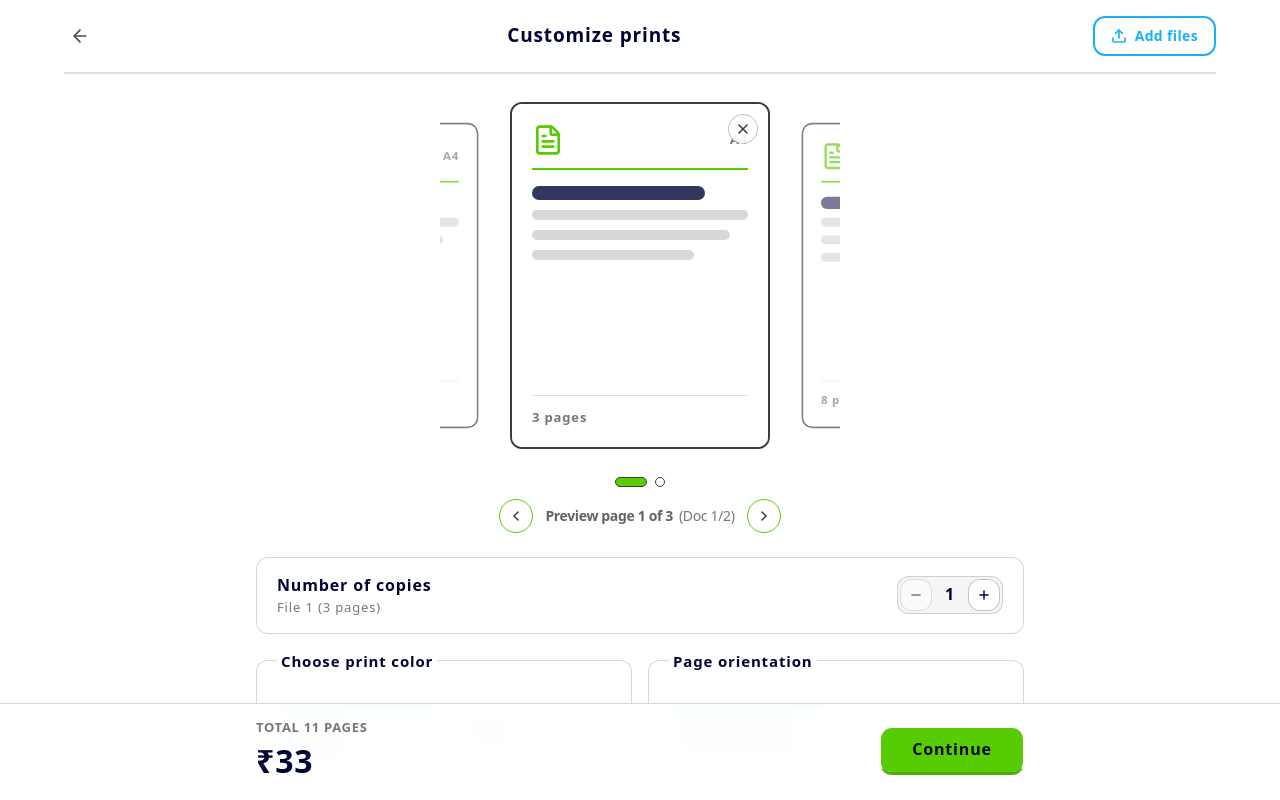
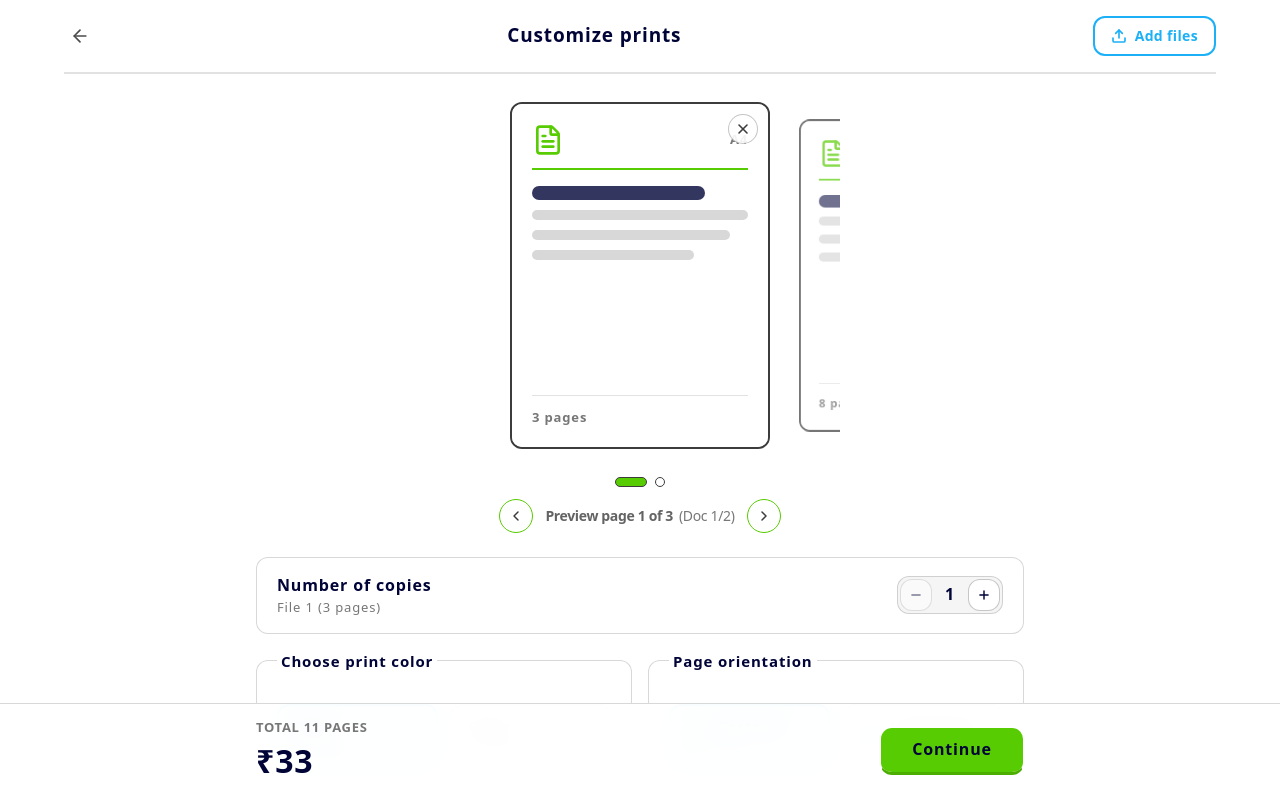
Before and after one commit to smarty-code/meetctrlp, a Next.js app in the folder apps/printUserWebapp/: page /customize in a window 1280 px wide. Shown: the top 800 px of the page. Built offline with nearby package versions, Linux system fonts and the light colour scheme.

Commit message:
refactor: improve preview carousel gesture handling and transition animations

```diff
--- a/apps/printUserWebapp/src/app/customize/page.tsx
+++ b/apps/printUserWebapp/src/app/customize/page.tsx
@@ -137,8 +137,11 @@ export default function CustomizePage() {
   const moveDocument = (offset: number) => {
     if (documents.length < 1) return;
     const currentIndex = documents.findIndex((document) => document.id === selectedId);
-    setSelectedId(documents[(currentIndex + offset + documents.length) % documents.length].id);
-    setPreviewPage(1);
+    const targetIndex = currentIndex + offset;
+    if (targetIndex >= 0 && targetIndex < documents.length) {
+      setSelectedId(documents[targetIndex].id);
+      setPreviewPage(1);
+    }
   };
 
   const applyToAll = () => {
--- a/apps/printUserWebapp/src/components/customize/document-preview.tsx
+++ b/apps/printUserWebapp/src/components/customize/document-preview.tsx
@@ -21,12 +21,15 @@ export function DocumentPreview({
   const isImage = document.type.startsWith('image/');
   const isPdf =
     document.type === 'application/pdf' || document.name.toLowerCase().endsWith('.pdf');
+  const isLandscape = document.configuration?.orientation === 'landscape';
   const previewUrl = document.previewUrl;
 
   return (
     <div
-      className={`relative aspect-3/4 w-full overflow-hidden rounded-xl border-2 border-graphite bg-paper text-midnight select-none flex flex-col shadow-xs ${
-        className ?? 'max-w-72 sm:max-w-80'
+      className={`relative ${
+        isLandscape ? 'aspect-4/3' : 'aspect-3/4'
+      } w-full overflow-hidden rounded-xl border-2 border-graphite bg-paper text-midnight select-none flex flex-col shadow-xs transition-all duration-300 ${
+        className ?? (isLandscape ? 'max-w-88 sm:max-w-96' : 'max-w-72 sm:max-w-80')
       }`}
     >
       {/* Remove Cross Button placed directly on the main canvas */}
--- a/apps/printUserWebapp/src/components/customize/document-selector.tsx
+++ b/apps/printUserWebapp/src/components/customize/document-selector.tsx
@@ -32,7 +32,7 @@ export function DocumentSelector({
   const handleSwipeLeft = () => {
     if (previewPage < document.pageCount) {
       onPreviewPage(previewPage + 1);
-    } else if (documents.length > 1 && onMove) {
+    } else if (position < documents.length && onMove) {
       onMove(1);
     }
   };
@@ -40,7 +40,7 @@ export function DocumentSelector({
   const handleSwipeRight = () => {
     if (previewPage > 1) {
       onPreviewPage(previewPage - 1);
-    } else if (documents.length > 1 && onMove) {
+    } else if (position > 1 && onMove) {
       onMove(-1);
     }
   };
--- a/apps/printUserWebapp/src/components/customize/preview-carousel.tsx
+++ b/apps/printUserWebapp/src/components/customize/preview-carousel.tsx
@@ -1,28 +1,41 @@
-'use client';
+"use client"
 
-import React, { useRef, useState, useCallback, useImperativeHandle, forwardRef } from 'react';
-import { ConfigurableDocument } from '../../types/upload';
-import { DocumentPreview } from './document-preview';
+import React, {
+  forwardRef,
+  useCallback,
+  useImperativeHandle,
+  useRef,
+  useState,
+} from "react"
+import { ConfigurableDocument } from "../../types/upload"
+import { DocumentPreview } from "./document-preview"
 
 export interface PreviewCarouselHandle {
-  slideLeft: () => void;
-  slideRight: () => void;
+  slideLeft: () => void
+  slideRight: () => void
 }
 
 interface PreviewCarouselProps {
-  documents: ConfigurableDocument[];
-  selectedId: string;
-  previewPage: number;
-  onSelectDocument: (id: string) => void;
-  onPreviewPage: (page: number) => void;
-  onSwipeLeft: () => void;
-  onSwipeRight: () => void;
-  onRemove?: () => void;
-  onPageCountDetected?: (docId: string, count: number) => void;
+  documents: ConfigurableDocument[]
+  selectedId: string
+  previewPage: number
+  onSelectDocument: (id: string) => void
+  onPreviewPage: (page: number) => void
+  onSwipeLeft: () => void
+  onSwipeRight: () => void
+  onRemove?: () => void
+  onPageCountDetected?: (docId: string, count: number) => void
 }
 
-export const PreviewCarousel = forwardRef<PreviewCarouselHandle, PreviewCarouselProps>(
-  function PreviewCarousel(
+type Direction = "left" | "right"
+type TransitionKind = "document" | "page" | null
+
+const TRANSITION_MS = 380
+
+export const PreviewCarousel = forwardRef<
+  PreviewCarouselHandle,
+  PreviewCarouselProps
+>(function PreviewCarousel(
   {
     documents,
     selectedId,
@@ -36,173 +49,276 @@ export const PreviewCarousel = forwardRef<PreviewCarouselHandle, PreviewCarousel
   },
   ref
 ) {
-    const activeDoc = documents.find((item) => item.id === selectedId) ?? documents[0];
-    const currentIndex = documents.findIndex((item) => item.id === activeDoc.id);
+  const activeDoc =
+    documents.find((item) => item.id === selectedId) ?? documents[0]
+  const currentIndex = documents.findIndex((item) => item.id === activeDoc.id)
+  const prevDoc = currentIndex > 0 ? documents[currentIndex - 1] : null
+  const nextDoc =
+    currentIndex < documents.length - 1 ? documents[currentIndex + 1] : null
 
-    // Track drag offset and transition states
-    const [dragX, setDragX] = useState(0);
-    const [isDragging, setIsDragging] = useState(false);
-    const [isTransitioning, setIsTransitioning] = useState(false);
+  const trackRef = useRef<HTMLDivElement>(null)
+  const startXRef = useRef<number | null>(null)
+  const startYRef = useRef<number | null>(null)
+  const startTimeRef = useRef(0)
+  const axisRef = useRef<"x" | "y" | null>(null)
+  const transitionRef = useRef<TransitionKind>(null)
+  const directionRef = useRef<Direction | null>(null)
+  const callbackRef = useRef<(() => void) | null>(null)
+  const isAnimatingRef = useRef(false)
+  const didDragRef = useRef(false)
 
-    // Refs to track gestures without stale closures
-    const startXRef = useRef<number | null>(null);
-    const startYRef = useRef<number | null>(null);
-    const startTimeRef = useRef<number>(0);
-    const axisLockedRef = useRef<'x' | 'y' | null>(null);
-    const wheelLockRef = useRef(false);
+  const [dragX, setDragX] = useState(0)
+  const [cardStep, setCardStep] = useState(276)
+  const [isDragging, setIsDragging] = useState(false)
+  const [isAnimating, setIsAnimating] = useState(false)
+  const [isResetting, setIsResetting] = useState(false)
+  const [isPageExiting, setIsPageExiting] = useState(false)
+  const [pageDirection, setPageDirection] = useState<Direction>("left")
 
-    // Determine side peek documents (only when documents > 1)
-    const hasMultipleDocs = documents.length > 1;
-    const prevIndex = hasMultipleDocs
-      ? (currentIndex - 1 + documents.length) % documents.length
-      : -1;
-    const nextIndex = hasMultipleDocs ? (currentIndex + 1) % documents.length : -1;
+  const getCardStep = useCallback(() => {
+    const cards = trackRef.current?.querySelectorAll<HTMLElement>(
+      "[data-carousel-card]"
+    )
+    if (cards && cards.length > 1) {
+      const step = Math.abs(
+        cards[1].getBoundingClientRect().left -
+          cards[0].getBoundingClientRect().left
+      )
+      if (step > 0) return step
+    }
+    return 276
+  }, [])
 
-    const prevDoc = prevIndex >= 0 ? documents[prevIndex] : null;
-    const nextDoc = nextIndex >= 0 ? documents[nextIndex] : null;
+  const finish = useCallback(() => {
+    setIsResetting(true)
+    setDragX(0)
+    requestAnimationFrame(() => {
+      setIsResetting(false)
+      setIsAnimating(false)
+      isAnimatingRef.current = false
+    })
+  }, [])
 
-    // Trigger smooth animated transition in a given direction
-    const triggerSlide = useCallback(
-      (direction: 'left' | 'right', callback: () => void) => {
-        if (isTransitioning) return;
-        setIsTransitioning(true);
-        setIsDragging(false);
+  const startDocumentTransition = useCallback(
+    (direction: Direction, callback: () => void) => {
+      if (isAnimatingRef.current) return
+      isAnimatingRef.current = true
+      transitionRef.current = "document"
+      directionRef.current = direction
+      callbackRef.current = callback
+      setIsDragging(false)
+      setIsAnimating(true)
+      const step = getCardStep()
+      setCardStep(step)
+      setDragX(direction === "left" ? -step : step)
+    },
+    [getCardStep]
+  )
 
-        // Slide distance: 160px gives a punchy, smooth card transition
-        const targetOffset = direction === 'left' ? -160 : 160;
-        setDragX(targetOffset);
+  const startPageTransition = useCallback(
+    (direction: Direction, callback: () => void) => {
+      if (isAnimatingRef.current) return
+      isAnimatingRef.current = true
+      transitionRef.current = "page"
+      directionRef.current = direction
+      callbackRef.current = callback
+      setIsDragging(false)
+      setIsAnimating(true)
+      setPageDirection(direction)
+      setIsPageExiting(true)
+    },
+    []
+  )
 
-        setTimeout(() => {
-          callback();
-          // Reset drag position instantly with transition disabled briefly
-          setDragX(0);
-          setTimeout(() => {
-            setIsTransitioning(false);
-          }, 50);
-        }, 220);
+  const slide = useCallback(
+    (direction: Direction) => {
+      const isPageTurn =
+        direction === "left"
+          ? previewPage < activeDoc.pageCount
+          : previewPage > 1
+
+      if (isPageTurn) {
+        startPageTransition(
+          direction,
+          direction === "left" ? onSwipeLeft : onSwipeRight
+        )
+        return
+      }
+
+      const adjacentDoc = direction === "left" ? nextDoc : prevDoc
+      if (!adjacentDoc) {
+        setDragX(0)
+        return
+      }
+
+      startDocumentTransition(
+        direction,
+        direction === "left" ? onSwipeLeft : onSwipeRight
+      )
     },
-      [isTransitioning]
-    );
+    [
+      activeDoc.pageCount,
+      nextDoc,
+      onSwipeLeft,
+      onSwipeRight,
+      previewPage,
+      prevDoc,
+      startDocumentTransition,
+      startPageTransition,
+    ]
+  )
 
-    // Expose slide methods to parent (e.g. for pagination buttons)
-    useImperativeHandle(
-      ref,
-      () => ({
-        slideLeft: () => triggerSlide('left', onSwipeLeft),
-        slideRight: () => triggerSlide('right', onSwipeRight),
-      }),
-      [triggerSlide, onSwipeLeft, onSwipeRight]
-    );
+  const slideLeft = useCallback(() => slide("left"), [slide])
+  const slideRight = useCallback(() => slide("right"), [slide])
 
-    // Click handler for side peek cards
-    const handleSelectPrev = () => {
-      if (!prevDoc || isTransitioning) return;
-      triggerSlide('right', () => {
-        onSelectDocument(prevDoc.id);
-        onPreviewPage(1);
-      });
-    };
+  useImperativeHandle(ref, () => ({ slideLeft, slideRight }), [
+    slideLeft,
+    slideRight,
+  ])
 
-    const handleSelectNext = () => {
-      if (!nextDoc || isTransitioning) return;
-      triggerSlide('left', () => {
-        onSelectDocument(nextDoc.id);
-        onPreviewPage(1);
-      });
-    };
+  const clearGesture = () => {
+    startXRef.current = null
+    startYRef.current = null
+    axisRef.current = null
+    setIsDragging(false)
+  }
 
-    // 1. Pointer Down (Touch / Mouse)
-    const handlePointerDown = (e: React.PointerEvent) => {
-      if (isTransitioning) return;
-      // Only handle primary button for mouse
-      if (e.pointerType === 'mouse' && e.button !== 0) return;
+  const handlePointerDown = (event: React.PointerEvent) => {
+    if (isAnimatingRef.current) return
+    if (event.pointerType === "mouse" && event.button !== 0) return
+    startXRef.current = event.clientX
+    startYRef.current = event.clientY
+    startTimeRef.current = performance.now()
+    axisRef.current = null
+    didDragRef.current = false
+    event.currentTarget.setPointerCapture?.(event.pointerId)
+  }
 
-      startXRef.current = e.clientX;
-      startYRef.current = e.clientY;
-      startTimeRef.current = Date.now();
-      axisLockedRef.current = null;
-      setIsDragging(true);
-    };
+  const handlePointerMove = (event: React.PointerEvent) => {
+    if (startXRef.current === null || startYRef.current === null) return
+    const deltaX = event.clientX - startXRef.current
+    const deltaY = event.clientY - startYRef.current
 
-    // 2. Pointer Move
-    const handlePointerMove = (e: React.PointerEvent) => {
-      if (!isDragging || startXRef.current === null || startYRef.current === null) return;
-
-      const deltaX = e.clientX - startXRef.current;
-      const deltaY = e.clientY - startYRef.current;
-
-      // Detect axis lock to preserve natural vertical page scrolling on mobile
-      if (!axisLockedRef.current) {
+    if (!axisRef.current) {
       if (Math.abs(deltaY) > Math.abs(deltaX) && Math.abs(deltaY) > 8) {
-          axisLockedRef.current = 'y';
-          setIsDragging(false);
-          setDragX(0);
-          return;
+        clearGesture()
+        setDragX(0)
+        return
       }
       if (Math.abs(deltaX) > 8) {
-          axisLockedRef.current = 'x';
+        axisRef.current = "x"
+        didDragRef.current = true
+        setIsDragging(true)
       }
     }
 
-      if (axisLockedRef.current === 'x') {
-        // Apply slight resistance when dragging beyond single-document boundaries
-        let offset = deltaX;
-        if (!hasMultipleDocs && activeDoc.pageCount <= 1) {
-          offset = deltaX * 0.3; // Rubber-band effect
-        }
-        setDragX(offset);
-      }
-    };
-
-    // 3. Pointer Up / End
-    const handlePointerEnd = (e: React.PointerEvent) => {
-      if (!isDragging || startXRef.current === null) {
-        setIsDragging(false);
-        setDragX(0);
-        return;
+    if (axisRef.current !== "x") return
+    const atBoundary =
+      (deltaX > 0 && previewPage === 1 && !prevDoc) ||
+      (deltaX < 0 && previewPage === activeDoc.pageCount && !nextDoc)
+    setDragX(deltaX * (atBoundary ? 0.22 : 0.78))
   }
 
-      const endX = e.clientX;
-      const deltaX = endX - startXRef.current;
-      const duration = Date.now() - startTimeRef.current;
-      const velocity = deltaX / Math.max(duration, 1);
+  const handlePointerEnd = (event: React.PointerEvent) => {
+    if (startXRef.current === null) {
+      clearGesture()
+      return
+    }
 
-      startXRef.current = null;
-      startYRef.current = null;
-      setIsDragging(false);
+    const deltaX = event.clientX - startXRef.current
+    const velocity =
+      deltaX / Math.max(performance.now() - startTimeRef.current, 1)
+    const wasHorizontalDrag = axisRef.current === "x"
+    clearGesture()
+    if (!wasHorizontalDrag) return
 
-      // Check if swipe condition met (distance threshold or flick velocity)
-      const isSwipeLeft = deltaX < -40 || (velocity < -0.35 && deltaX < -15);
-      const isSwipeRight = deltaX > 40 || (velocity > 0.35 && deltaX > 15);
+    if (deltaX < -56 || (velocity < -0.45 && deltaX < -18)) {
+      slideLeft()
+    } else if (deltaX > 56 || (velocity > 0.45 && deltaX > 18)) {
+      slideRight()
+    } else {
+      setDragX(0)
+    }
+  }
 
-      if (isSwipeLeft) {
-        triggerSlide('left', onSwipeLeft);
-      } else if (isSwipeRight) {
-        triggerSlide('right', onSwipeRight);
-      } else {
-        // Smoothly spring back to center
-        setDragX(0);
+  const handleWheel = (event: React.WheelEvent) => {
+    if (isAnimatingRef.current) return
+    if (Math.abs(event.deltaX) <= Math.abs(event.deltaY)) return
+    if (Math.abs(event.deltaX) < 18) return
+    event.preventDefault()
+    if (event.deltaX > 0) slideLeft()
+    else slideRight()
   }
-    };
 
-    // 4. Trackpad / Wheel Horizontal Scroll
-    const handleWheel = (e: React.WheelEvent) => {
-      if (Math.abs(e.deltaX) > 30 && !wheelLockRef.current && !isTransitioning) {
-        wheelLockRef.current = true;
-        if (e.deltaX > 0) {
-          triggerSlide('left', onSwipeLeft);
-        } else {
-          triggerSlide('right', onSwipeRight);
+  const handleTrackTransitionEnd = (
+    event: React.TransitionEvent<HTMLDivElement>
+  ) => {
+    if (
+      event.target !== event.currentTarget ||
+      event.propertyName !== "transform"
+    ) {
+      return
     }
-        setTimeout(() => {
-          wheelLockRef.current = false;
-        }, 400);
+    if (transitionRef.current !== "document") return
+    const callback = callbackRef.current
+    transitionRef.current = null
+    directionRef.current = null
+    callbackRef.current = null
+    callback?.()
+    finish()
   }
-    };
+
+  const handlePageTransitionEnd = (
+    event: React.TransitionEvent<HTMLDivElement>
+  ) => {
+    if (
+      event.target !== event.currentTarget ||
+      event.propertyName !== "opacity"
+    ) {
+      return
+    }
+    if (transitionRef.current !== "page" || !isPageExiting) return
+    const callback = callbackRef.current
+    transitionRef.current = null
+    directionRef.current = null
+    callbackRef.current = null
+    callback?.()
+    setIsPageExiting(false)
+    requestAnimationFrame(() => {
+      setIsAnimating(false)
+      isAnimatingRef.current = false
+    })
+  }
+
+  const handleSelectAdjacent = (
+    direction: Direction,
+    document: ConfigurableDocument
+  ) => {
+    if (didDragRef.current) {
+      didDragRef.current = false
+      return
+    }
+    startDocumentTransition(direction, () => {
+      onSelectDocument(document.id)
+      onPreviewPage(1)
+    })
+  }
+
+  const progress = Math.min(Math.abs(dragX) / cardStep, 1)
+  const nextScale = dragX < 0 ? 0.9 + progress * 0.1 : 0.9
+  const prevScale = dragX > 0 ? 0.9 + progress * 0.1 : 0.9
+  const activeScale = 1 - progress * 0.1
+  const nextOpacity = dragX < 0 ? 0.7 + progress * 0.3 : 0.7
+  const prevOpacity = dragX > 0 ? 0.7 + progress * 0.3 : 0.7
+  const activeOpacity = 1 - progress * 0.3
+  const cardTransition = isDragging
+    ? "none"
+    : `transform ${TRANSITION_MS}ms cubic-bezier(0.22, 1, 0.36, 1), opacity ${TRANSITION_MS}ms ease`
+  const pageShift = pageDirection === "left" ? -20 : 20
 
   return (
     <div
-        className="relative w-full max-w-[360px] sm:max-w-[400px] overflow-hidden mx-auto py-1 select-none touch-pan-y"
+      className="relative mx-auto w-full max-w-[360px] touch-pan-y overflow-hidden py-1 select-none sm:max-w-[400px]"
       onPointerDown={handlePointerDown}
       onPointerMove={handlePointerMove}
       onPointerUp={handlePointerEnd}
@@ -210,70 +326,120 @@ export const PreviewCarousel = forwardRef<PreviewCarouselHandle, PreviewCarousel
       onWheel={handleWheel}
       role="region"
       aria-label="Document preview carousel"
+      aria-busy={isAnimating}
     >
-        {/* Animated Carousel Track */}
       <div
-          className="flex items-center justify-center will-change-transform cursor-grab active:cursor-grabbing"
+        ref={trackRef}
+        className="flex cursor-grab items-center justify-center will-change-transform active:cursor-grabbing"
+        onTransitionEnd={handleTrackTransitionEnd}
         style={{
-            transform: `translateX(${dragX}px)`,
+          transform: `translate3d(${dragX}px, 0, 0)`,
           transition:
-              isDragging || isTransitioning
-                ? isDragging
-                  ? 'none'
-                  : 'transform 220ms cubic-bezier(0.2, 0, 0, 1)'
-                : 'transform 260ms cubic-bezier(0.2, 0, 0, 1)',
+            isDragging || isResetting
+              ? "none"
+              : `transform ${TRANSITION_MS}ms cubic-bezier(0.22, 1, 0.36, 1)`,
+          backfaceVisibility: "hidden",
         }}
       >
-          {/* Left Side Peek Card (Shown only when multiple documents exist) */}
-          {prevDoc && (
+        {prevDoc ? (
+          <AdjacentPreview
+            direction="right"
+            document={prevDoc}
+            opacity={prevOpacity}
+            scale={prevScale}
+            transition={cardTransition}
+            onSelect={() => handleSelectAdjacent("right", prevDoc)}
+          />
+        ) : nextDoc ? (
+          <CardSpacer />
+        ) : null}
+
         <div
-              onClick={(e) => {
-                e.stopPropagation();
-                handleSelectPrev();
+          data-carousel-card
+          className="z-20 w-[240px] shrink-0 will-change-transform sm:w-[260px]"
+          onTransitionEnd={handlePageTransitionEnd}
+          style={{
+            transform: `translate3d(${isPageExiting ? pageShift : 0}px, 0, 0) scale(${activeScale})`,
+            opacity: isPageExiting ? 0 : activeOpacity,
+            transition: isPageExiting
+              ? `transform ${TRANSITION_MS / 2}ms ease, opacity ${TRANSITION_MS / 2}ms ease`
+              : cardTransition,
           }}
-              className="shrink-0 w-[240px] sm:w-[260px] mr-3 sm:mr-4 scale-[0.88] opacity-65 hover:opacity-90 active:scale-[0.85] transition-all duration-200 cursor-pointer pointer-events-auto"
-              aria-label={`Switch to previous document: ${prevDoc.name}`}
-              title={`Switch to: ${prevDoc.name}`}
         >
-              <DocumentPreview
-                document={prevDoc}
-                previewPage={1}
-                className="w-full pointer-events-none"
-              />
-            </div>
-          )}
-
-          {/* Center Active Document Card */}
-          <div className="shrink-0 w-[240px] sm:w-[260px] z-20">
           <DocumentPreview
             document={activeDoc}
             previewPage={previewPage}
             onRemove={onRemove}
-              onPageCountDetected={(count) => onPageCountDetected?.(activeDoc.id, count)}
+            onPageCountDetected={(count) =>
+              onPageCountDetected?.(activeDoc.id, count)
+            }
             className="w-full"
           />
         </div>
 
-          {/* Right Side Peek Card (Shown only when multiple documents exist) */}
-          {nextDoc && (
+        {nextDoc ? (
+          <AdjacentPreview
+            direction="left"
+            document={nextDoc}
+            opacity={nextOpacity}
+            scale={nextScale}
+            transition={cardTransition}
+            onSelect={() => handleSelectAdjacent("left", nextDoc)}
+          />
+        ) : prevDoc ? (
+          <CardSpacer side="right" />
+        ) : null}
+      </div>
+    </div>
+  )
+})
+
+function AdjacentPreview({
+  direction,
+  document,
+  opacity,
+  scale,
+  transition,
+  onSelect,
+}: {
+  direction: Direction
+  document: ConfigurableDocument
+  opacity: number
+  scale: number
+  transition: string
+  onSelect: () => void
+}) {
+  return (
     <div
-              onClick={(e) => {
-                e.stopPropagation();
-                handleSelectNext();
+      data-carousel-card
+      className={`z-10 w-[240px] shrink-0 cursor-pointer will-change-transform sm:w-[260px] ${
+        direction === "right" ? "mr-3 sm:mr-4" : "ml-3 sm:ml-4"
+      }`}
+      onClick={(event) => {
+        event.stopPropagation()
+        onSelect()
       }}
-              className="shrink-0 w-[240px] sm:w-[260px] ml-3 sm:ml-4 scale-[0.88] opacity-65 hover:opacity-90 active:scale-[0.85] transition-all duration-200 cursor-pointer pointer-events-auto"
-              aria-label={`Switch to next document: ${nextDoc.name}`}
-              title={`Switch to: ${nextDoc.name}`}
+      style={{ transform: `scale(${scale})`, opacity, transition }}
+      aria-label={`Switch to ${direction === "right" ? "previous" : "next"} document: ${document.name}`}
+      title={`Switch to: ${document.name}`}
     >
       <DocumentPreview
-                document={nextDoc}
+        document={document}
         previewPage={1}
-                className="w-full pointer-events-none"
+        className="pointer-events-none w-full"
       />
     </div>
-          )}
-        </div>
-      </div>
-    );
+  )
 }
-);
+
+function CardSpacer({ side = "left" }: { side?: "left" | "right" }) {
+  return (
+    <div
+      data-carousel-card
+      className={`pointer-events-none invisible w-[240px] shrink-0 sm:w-[260px] ${
+        side === "left" ? "mr-3 sm:mr-4" : "ml-3 sm:ml-4"
+      }`}
+      aria-hidden="true"
+    />
+  )
+}
--- a/apps/printUserWebapp/src/data/customize-repository.ts
+++ b/apps/printUserWebapp/src/data/customize-repository.ts
@@ -18,8 +18,8 @@ export const customizeCopy = {
   orientationLegend: 'Page orientation',
   portrait: 'Portrait',
   landscape: 'Landscape',
-  portraitHint: 'Vertical layout',
-  landscapeHint: 'Horizontal layout',
+  portraitHint: '3:4',
+  landscapeHint: '4:3',
   paperLegend: 'Paper size',
   standardPaper: 'Standard paper',
   pageSelectionLegend: 'Page selection',
@@ -46,7 +46,7 @@ export const customizeCopy = {
   blackAndWhite: 'B&W',
   perPage: (price: number) => `₹${price}/page`,
   fileMeta: (pageCount: number, size: string) => `${pageCount} pages · ${size}`,
-  previewPageCount: (page: number, count: number) => `Preview page ${page} of ${count}`,
+  previewPageCount: (page: number, count: number) => `Page ${page} of ${count}`,
   documentPosition: (current: number, total: number) => `${current} / ${total}`,
   paperSizeHint: 'Standard paper',
 } as const;
```
Lines whose indentation alone changed are shown as unchanged.
